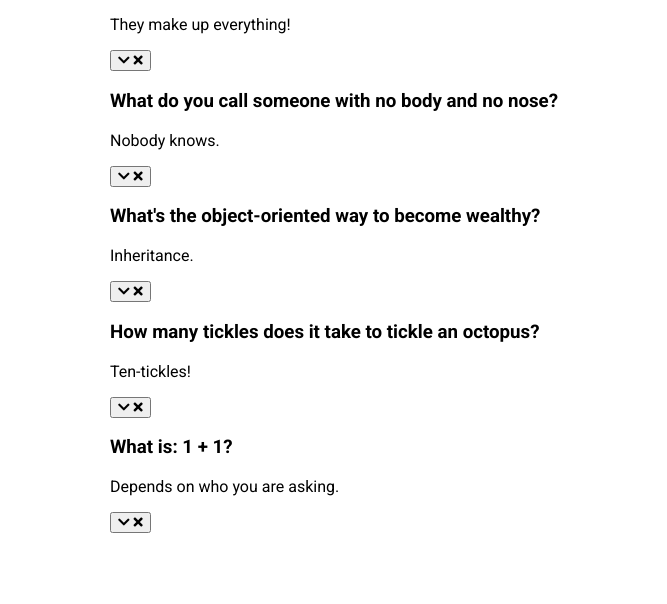
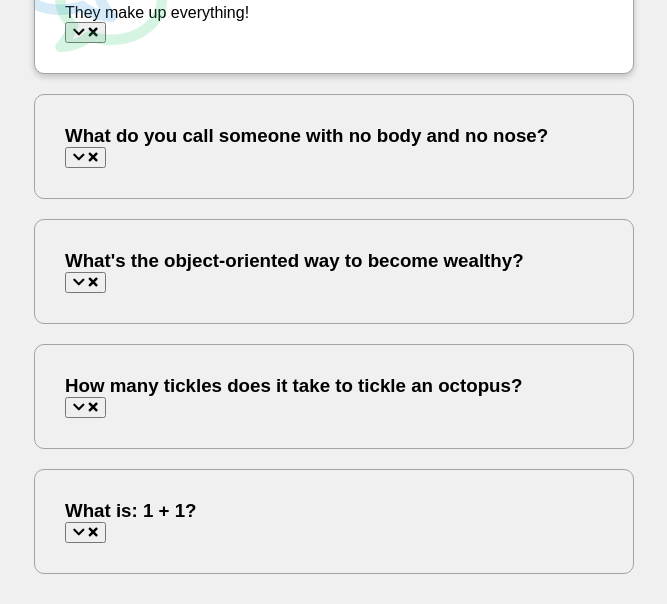
Before and after one commit to Todd-Sutherland/faq-collapse, a plain HTML site: page index.html in a window 1280 px wide. Shown: the part 196-800 px from the top of the page, without its empty margins (306-973 px from the left). Drawn offline with Linux system fonts and the light colour scheme; a web font is replaced by a local one.

Commit message:
FAQ styling, removed active class from all but one faq

```diff
--- a/index.html
+++ b/index.html
@@ -22,7 +22,7 @@
           <i class="fas fa-times"></i>
         </button>
       </div>
-      <div class="faq active">
+      <div class="faq">
         <h3 class="faq-title">
           What do you call someone with no body and no nose?
         </h3>
@@ -32,7 +32,7 @@
           <i class="fas fa-times"></i>
         </button>
       </div>
-      <div class="faq active">
+      <div class="faq">
         <h3 class="faq-title">
           What's the object-oriented way to become wealthy?
         </h3>
@@ -42,7 +42,7 @@
           <i class="fas fa-times"></i>
         </button>
       </div>
-      <div class="faq active">
+      <div class="faq">
         <h3 class="faq-title">
           How many tickles does it take to tickle an octopus?
         </h3>
@@ -52,7 +52,7 @@
           <i class="fas fa-times"></i>
         </button>
       </div>
-      <div class="faq active">
+      <div class="faq">
         <h3 class="faq-title">What is: 1 + 1?</h3>
         <p class="faq-text">Depends on who you are asking.</p>
         <button>
--- a/style.css
+++ b/style.css
@@ -1,16 +1,69 @@
-@import url("https://fonts.googleapis.com/css2?family=Roboto:wght@400;700&display=swap");
+@import url("https://fonts.googleapis.com/css2?family=Muli&display=swap");
 
 * {
   box-sizing: border-box;
 }
 
 body {
-  font-family: "Roboto", sans-serif;
-  display: flex;
-  flex-direction: column;
-  align-items: center;
-  justify-content: center;
-  height: 100vh;
+  font-family: "Muli", sans-serif;
+  background-color: #f0f0f0;
+}
+
+h1 {
+  margin: 50px 0 30px;
+  text-align: center;
+}
+
+.faq-container {
+  max-width: 600px;
+  margin: 0 auto;
+}
+
+.faq {
+  background-color: transparent;
+  border: 1px solid #9fa4a8;
+  border-radius: 10px;
+  margin: 20px 0;
+  padding: 30px;
+  position: relative;
   overflow: hidden;
-  margin: 0;
+  transition: 0.3s ease;
 }
+
+.faq.active {
+  background-color: #fff;
+  box-shadow: 0 3px 6px rgba(0, 0, 0, 0.1), 0 3px 6px rgba(0, 0, 0, 0.1);
+}
+
+.faq.active::before,
+.faq.active::after {
+  content: "\f075";
+  font-family: "Font Awesome 5 Free";
+  color: #2ecc71;
+  font-size: 7rem;
+  position: absolute;
+  opacity: 0.2;
+  top: 20px;
+  left: 20px;
+  z-index: 0;
+}
+
+.faq.active::before {
+  color: #3498db;
+  top: -10px;
+  left: -30px;
+  transform: rotateY(180deg);
+}
+
+.faq-title {
+  margin: 0 35px 0 0;
+}
+
+.faq-text {
+  display: none;
+  margin: 30px 0 0;
+}
+
+.faq.active .faq-text {
+  display: block;
+}
```
